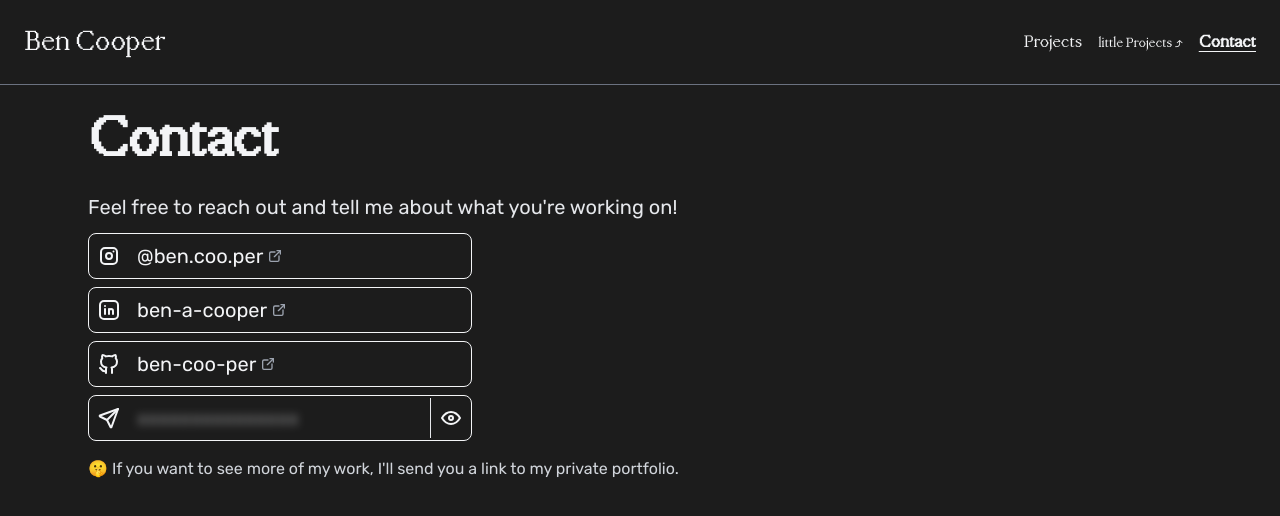
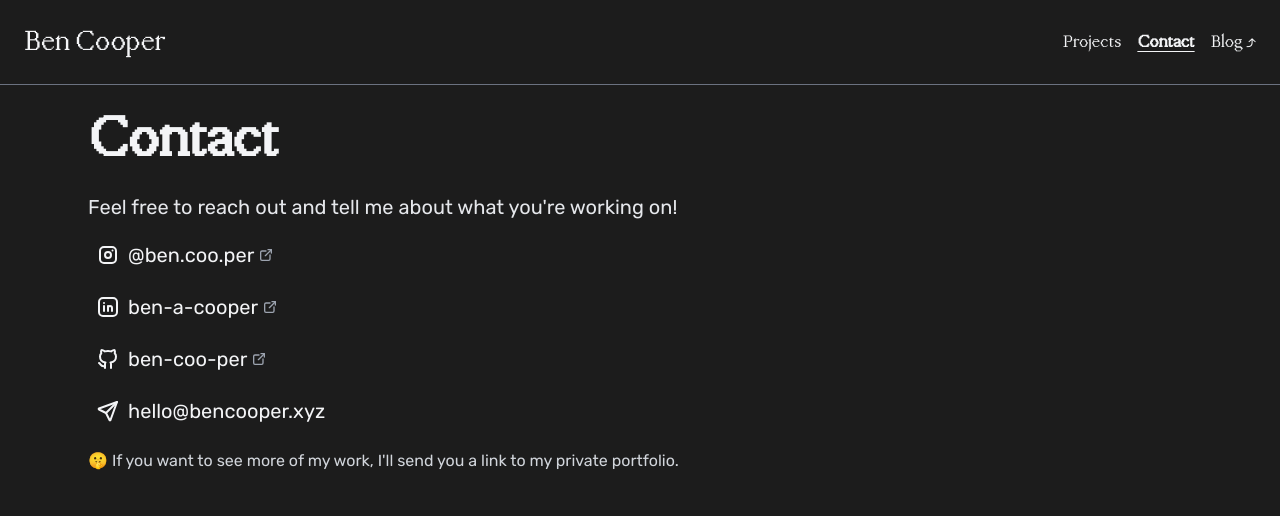
Before and after one commit to ben-coo-per/personal-website, a SvelteKit app: page /contact in a window 1280 px wide. Shown: the top 516 px of the page. Built offline with nearby package versions, Linux system fonts and the light colour scheme.

Commit message:
rearranged header and updated contact info

```diff
--- a/src/components/ContactReveal.svelte
+++ b/src/components/ContactReveal.svelte
@@ -12,17 +12,10 @@
 	const fakeValueOfSameLength = value.replace(/./g, 'x').slice(0, 15);
 </script>
 
-<div class="text-md flex flex-row justify-between items-center border-gray-100 border rounded-lg">
+<div class="text-md flex flex-row justify-between items-center">
 	<!-- NOTE: Branding icon should be added in the slot in the parent component -->
-	<div class="flex flex-row gap-4 items-center p-4 sm:p-2 w-full">
+	<div class="flex flex-row gap-2 items-center p-2 w-full">
 		<slot />
-		{#if !shown}
-			<button
-				on:click={show}
-				class="w-full text-start motion-safe:animate-pulse blur-sm text-xl sm:text-md"
-				>{fakeValueOfSameLength}</button
-			>
-		{:else}
 		<a
 			href={link}
 			class="flex flex-row gap-1 items-center text-xl sm:text-md hover:text-gray-300"
@@ -34,11 +27,5 @@
 				<IconExternalLink size={16} class="text-gray-400" />
 			{/if}
 		</a>
-		{/if}
 	</div>
-	{#if !shown}
-		<button on:click={show} class="flex-1 border-l border-gray-200 p-4 sm:p-2" out:fade|global>
-			<IconEye class="size-8 sm:size-6" />
-		</button>
-	{/if}
 </div>
--- a/src/components/Header.svelte
+++ b/src/components/Header.svelte
@@ -35,20 +35,15 @@
 			<a href="/" class="sm:hover:text-yellow-200" class:active={$page.url.pathname === '/'}
 				>Projects</a
 			>
-			<!-- <a
-				href="/about"
-				class="sm:hover:text-yellow-200"
-				class:active={$page.url.pathname === '/about'}>About</a
-			> -->
-			<a href="https://blog.bencooper.xyz/" target="_blank" class="sm:hover:text-yellow-200">
-				<small>little Projects ⤴</small>
-			</a>
 			<a
 				href="/contact"
 				class="sm:hover:text-yellow-200"
 				class:active={$page.url.pathname === '/contact'}
 			>
 				Contact
+			</a>
+			<a href="https://blog.bencooper.xyz/" target="_blank" class="sm:hover:text-yellow-200">
+				Blog ⤴
 			</a>
 		</div>
 	</header>
```
Lines whose indentation alone changed are shown as unchanged.
